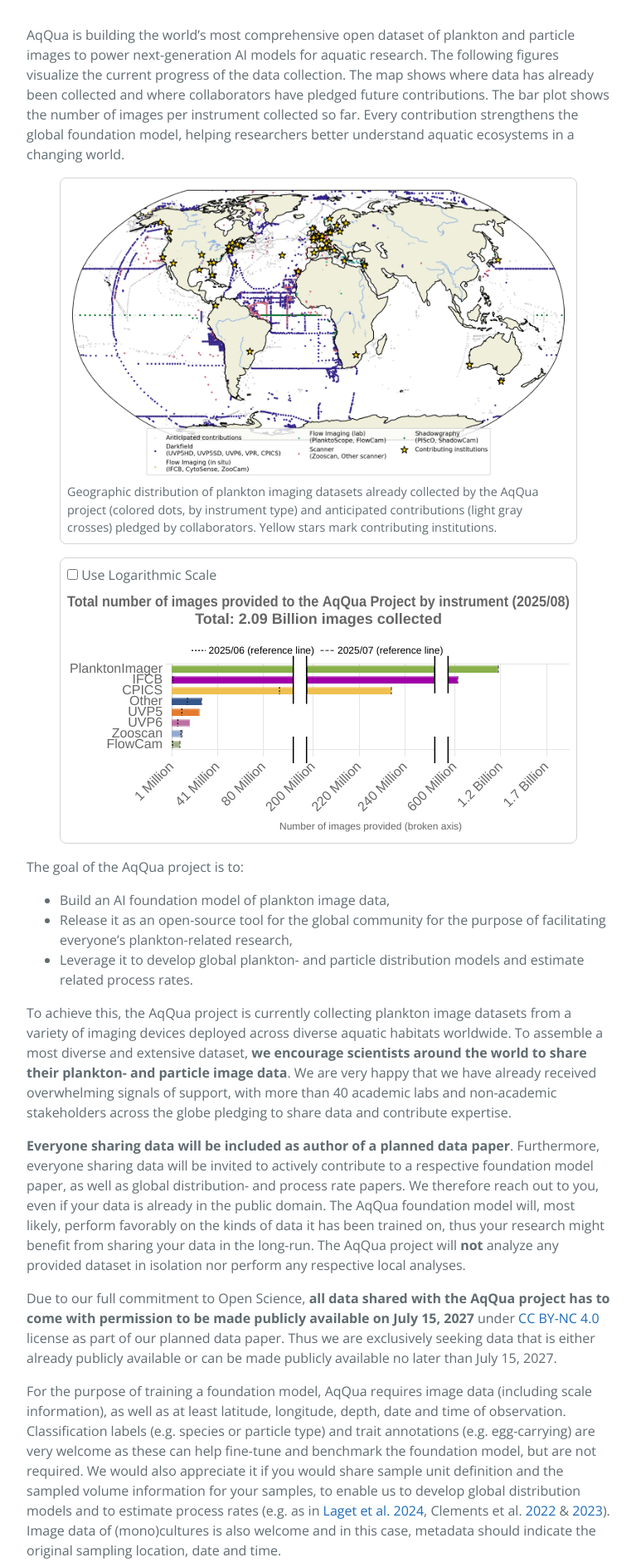
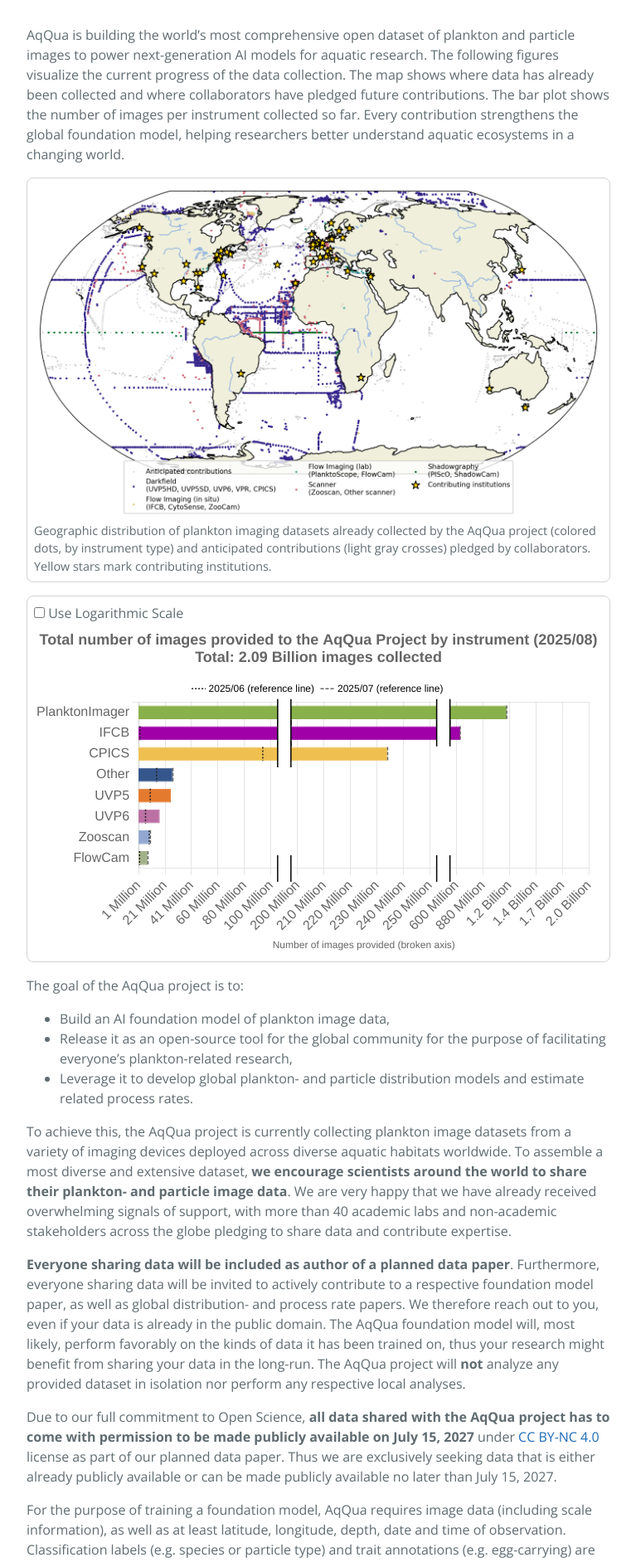
Before and after one commit to Kainmueller-Lab/aqqua, a Jekyll site: the page built from data_collection.md, in a window 1280 px wide. Shown: the part 508-2391 px from the top of the page at 83% size, without its empty margins (256-1023 px from the left). Built offline with Jekyll 4.4.1, drawn with Linux system fonts in a browser that asks for light colours.

Commit message:
Data collection figures

```diff
--- a/assets/css/style.scss
+++ b/assets/css/style.scss
@@ -39,6 +39,7 @@
   border: 1px solid lightgray;
   border-radius: 0.5em;
   overflow: auto;
+  margin: 1em 0;
 }
 
 figcaption {
--- a/assets/progress.js
+++ b/assets/progress.js
@@ -523,6 +523,7 @@
     options: {
       indexAxis: "y", // Change to horizontal bars
       responsive: true,
+      maintainAspectRatio: false,
       plugins: {
         title: {
           display: true,
@@ -598,7 +599,9 @@
           reverse: false,
           title: {
             display: true,
-            text: useLog ? "Number of images provided" : "Number of images provided (broken axis)",
+            text: useLog
+              ? "Number of images provided"
+              : "Number of images provided (broken axis)",
           },
           min: 1_000_000,
           max: 2_000_000_000,
--- a/data_collection.md
+++ b/data_collection.md
@@ -10,7 +10,9 @@
 Every contribution strengthens the global foundation model, helping researchers better understand aquatic ecosystems in a changing world.
 
 <figure>
-  <img src="./assets/map-promised-gathered.png" alt="World map showing locations of collected plankton imaging datasets, anticipated contributions, and contributing institutions."/>
+    <a href="./assets/map-promised-gathered.png" target="_blank">
+        <img src="./assets/map-promised-gathered.png" alt="World map showing locations of collected plankton imaging datasets, anticipated contributions, and contributing institutions."/>
+    </a>
   <figcaption>Geographic distribution of plankton imaging datasets already collected by the AqQua project (colored dots, by instrument type) and anticipated contributions (light gray crosses) pledged by collaborators. Yellow stars mark contributing institutions.</figcaption>
 </figure>
 
@@ -25,7 +27,7 @@
     Use Logarithmic Scale
     </label>
 
-    <div style="display: flex;justify-content: center; width: 100%;">
+    <div style="display: flex;justify-content: center; width: 100%; height: 400px;">
         <canvas id="canvas"></canvas>
     </div>
 
```
Lines whose indentation alone changed are shown as unchanged.
